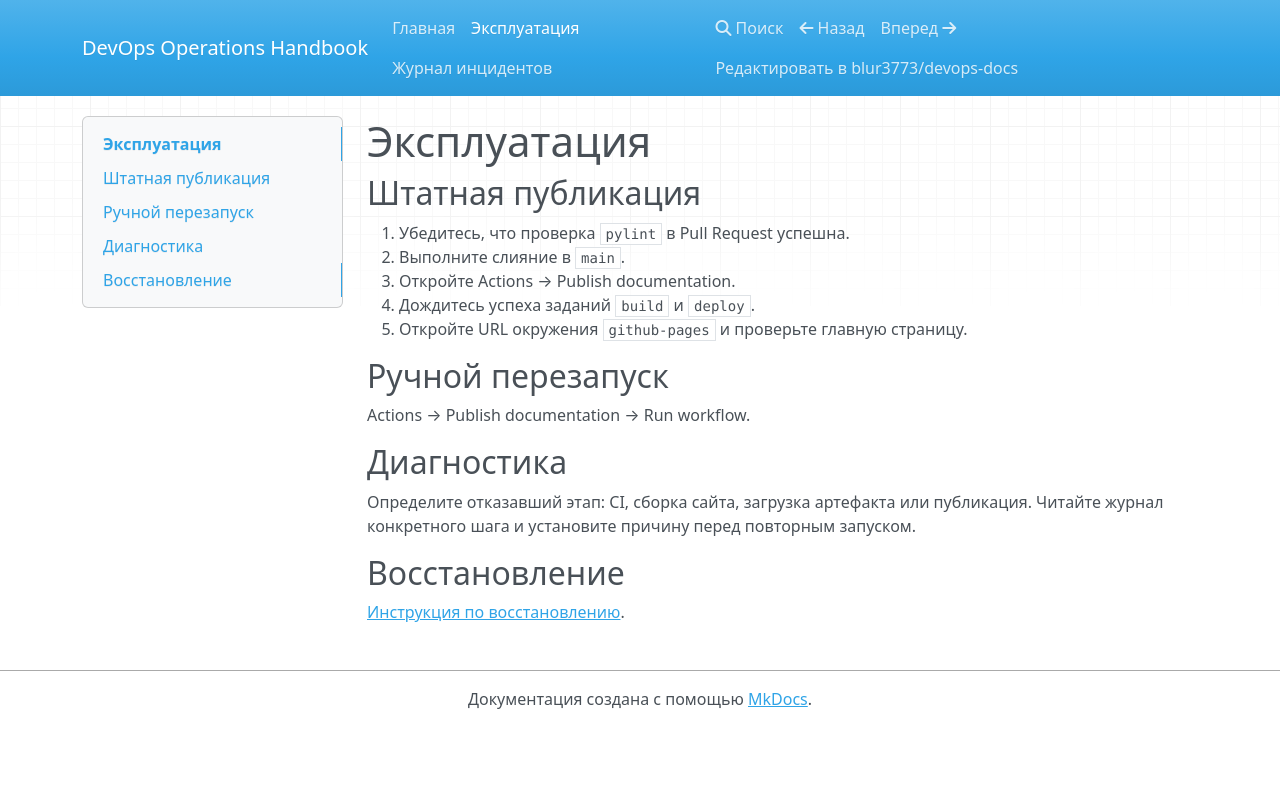
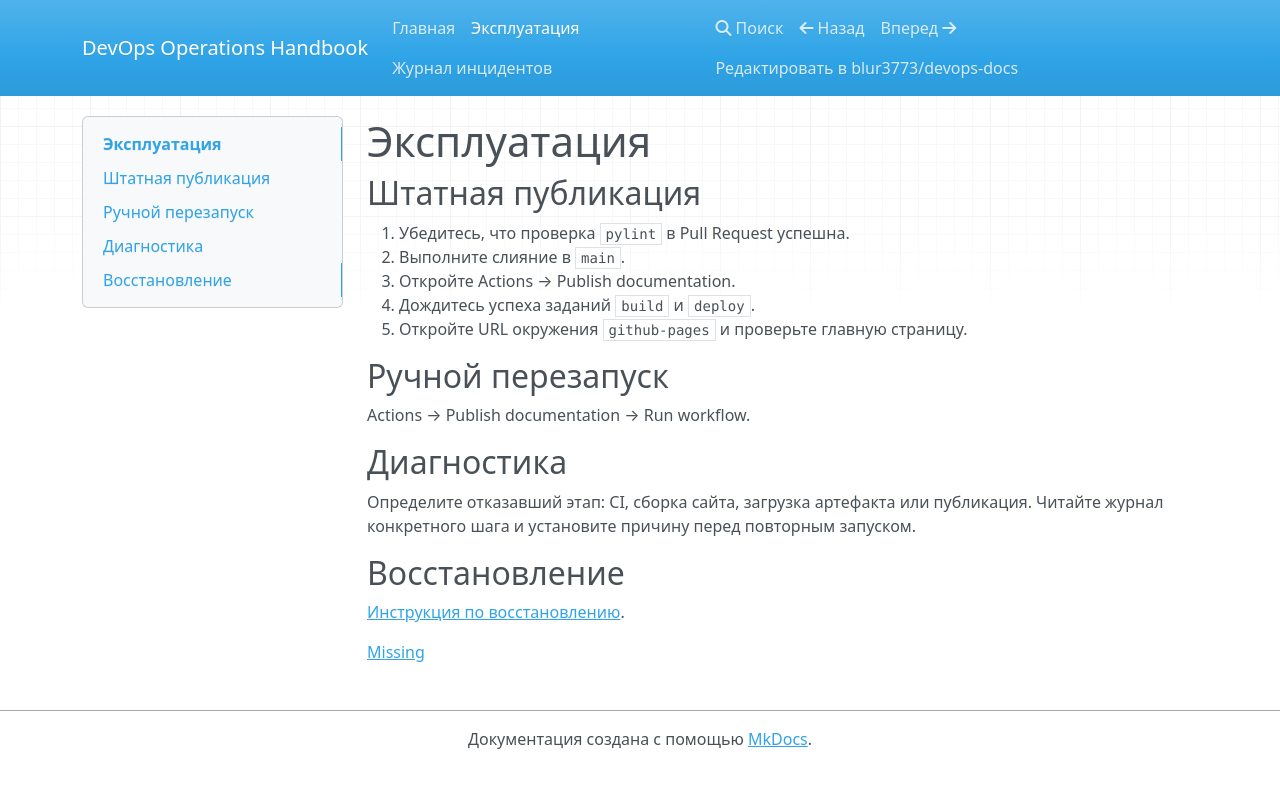
Before and after one commit to blur3773/devops-docs, an MkDocs documentation site: the page built from docs/runbook.md, in a window 1280 px wide. Shown: the top 788 px of the page. Built offline with MkDocs 1.6.1, drawn with Linux system fonts in a browser that asks for light colours; nearby versions of some CDN libraries.

Commit message:
test: demonstrate broken link rejection

```diff
--- a/docs/runbook.md
+++ b/docs/runbook.md
@@ -15,3 +15,5 @@ Actions → Publish documentation → Run workflow.
 
 ## Восстановление
 [Инструкция по восстановлению](incidents.md).
+
+[Missing](missing-page.md)
```
